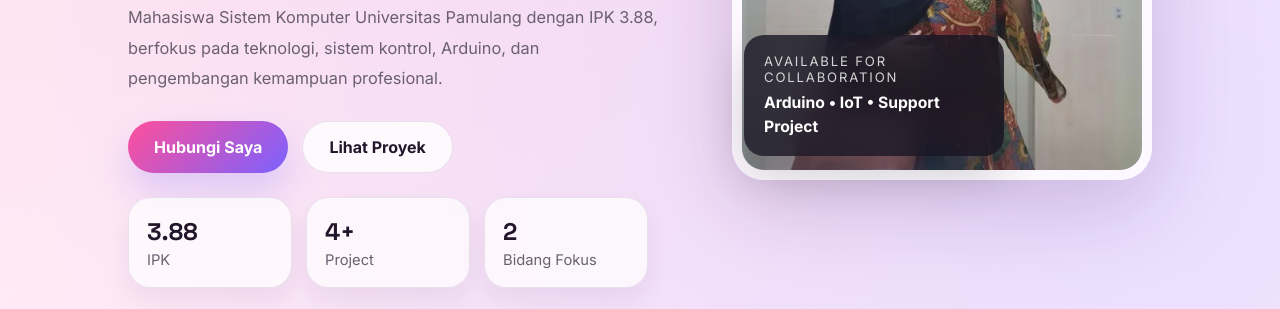
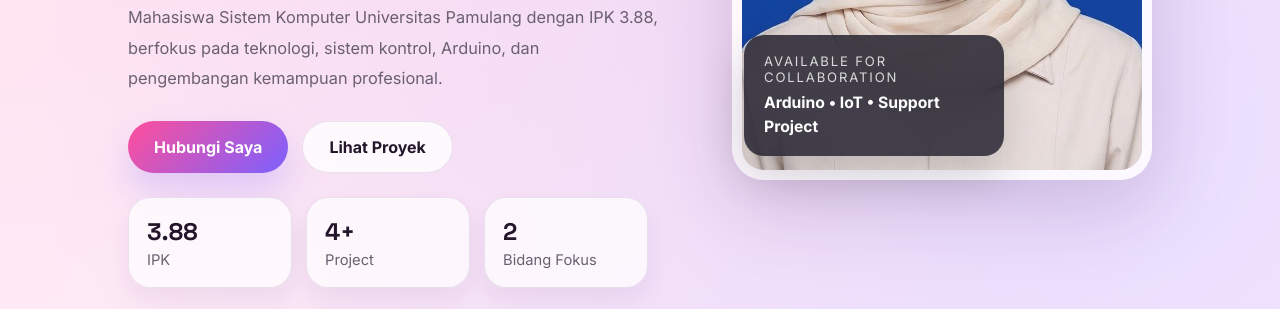
Before and after one commit to mhmdhafizh/arfatuleniviart873.github.io, a plain HTML site: page index.html in a window 1280 px wide. Shown: the part 568-877 px from the top of the page. Drawn offline with Linux system fonts and the light colour scheme.

Commit message:
Update index.html

```diff
--- a/index.html
+++ b/index.html
@@ -90,7 +90,7 @@ dan pengembangan kemampuan profesional.
 
 <div class="hero-image">
 
-<img src="foto.png" alt="profile">
+<img src="foto.jpeg" alt="profile">
 
 <div class="floating-card">
 <span>Available for collaboration</span>
```
